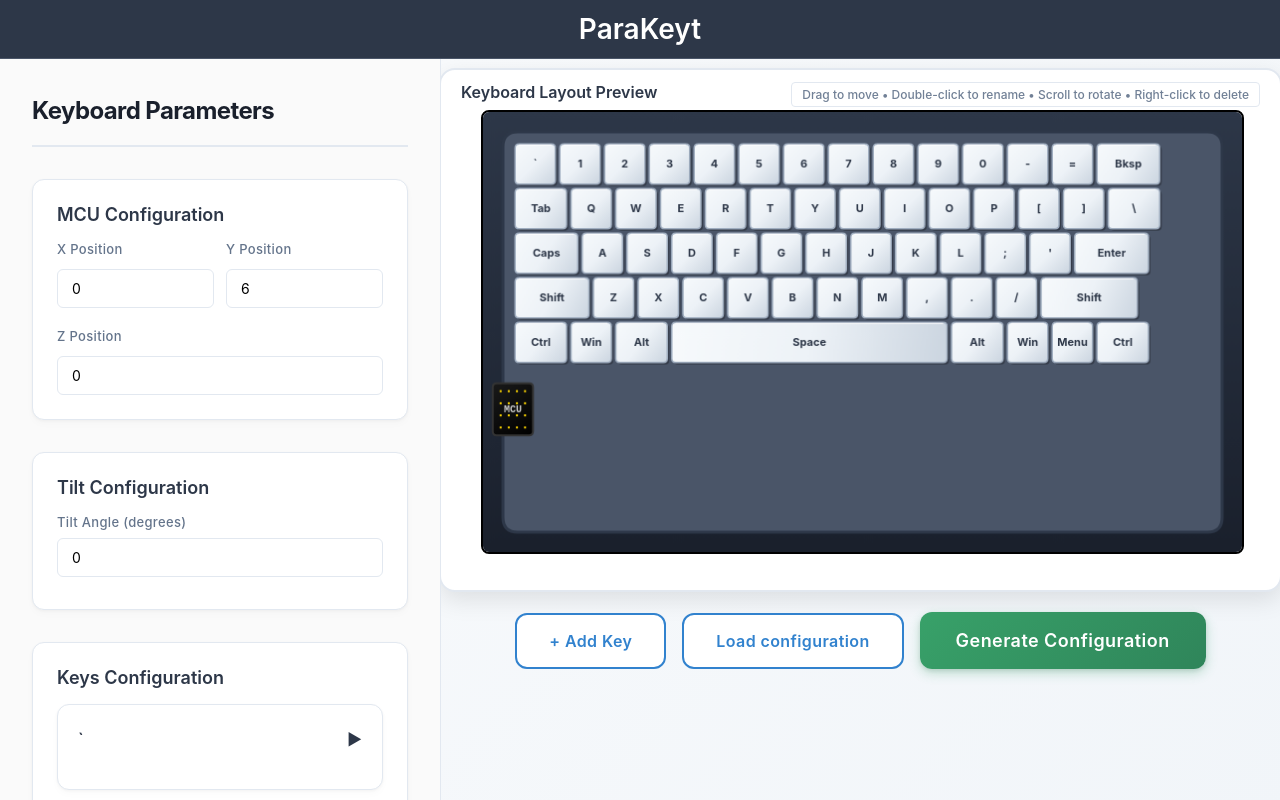
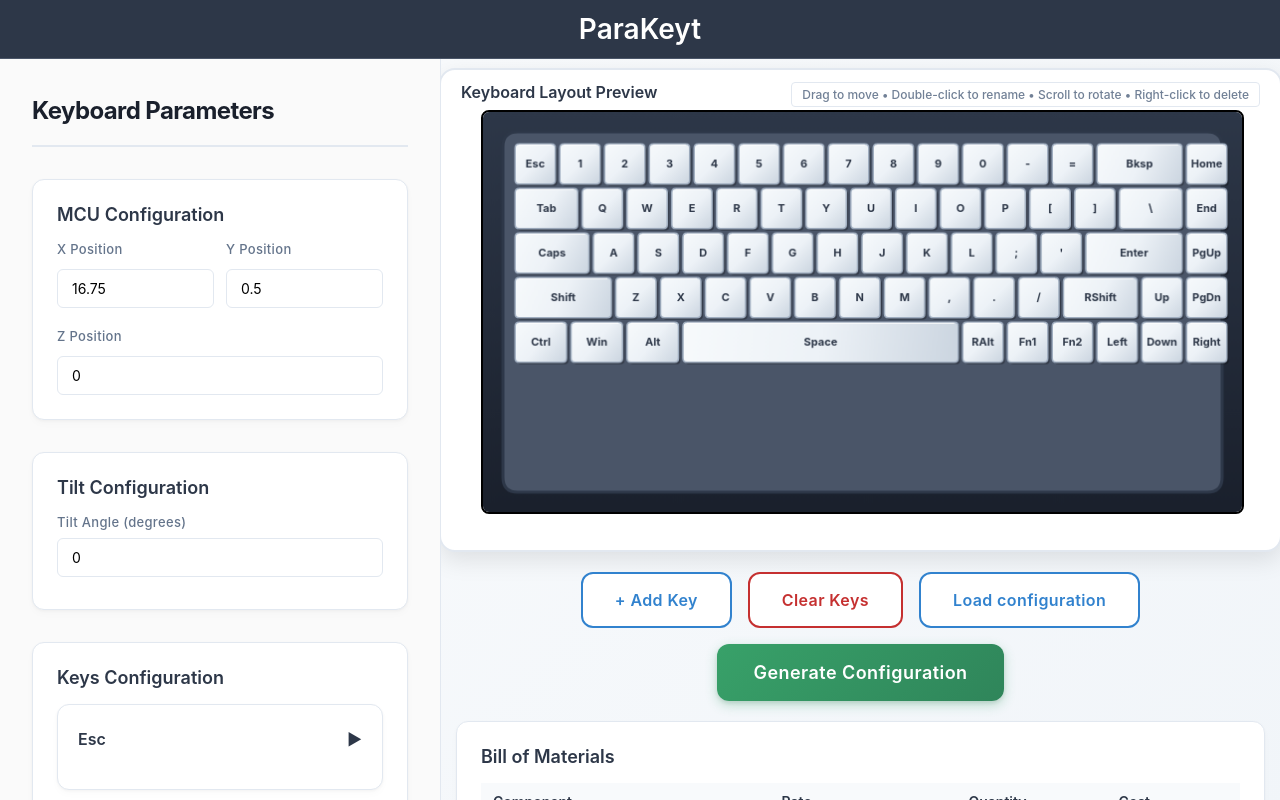
Before and after one commit to parakeyt/parakeyt-frontend, a React (Create React App) app in the folder frontend/: page / in a window 1280 px wide. Built offline with nearby package versions, Linux system fonts and the light colour scheme; no server answers.

Commit message:
BoM, clear, and new default board

```diff
--- a/frontend/src/App.js
+++ b/frontend/src/App.js
@@ -25,10 +25,37 @@ function App() {
     setTilt,
     addKey,
     removeKey,
+    clearKeys,
     updateKey,
     toggleKeyExpansion,
     loadConfiguration
   } = useKeyboardState();
+
+  const bom = (() => {
+    const layout = generateConfiguration(mcu, split, tilt, keys);
+    const keyCount = keys.length;
+    const area = layout.width * layout.height;
+
+    // Initial placeholder costs; easy to tune later.
+    const fixedKeyboardCost = 25;
+    const costPerKey = 0.45;
+    const costPerAreaUnit = 0.12;
+
+    const keysCost = keyCount * costPerKey;
+    const areaCost = area * costPerAreaUnit;
+    const totalCost = fixedKeyboardCost + keysCost + areaCost;
+
+    return {
+      keyCount,
+      area,
+      fixedKeyboardCost,
+      costPerKey,
+      costPerAreaUnit,
+      keysCost,
+      areaCost,
+      totalCost,
+    };
+  })();
 
   const handleGenerateJSON = async () => {
     const config = generateConfiguration(mcu, split, tilt, keys);
@@ -106,6 +133,9 @@ function App() {
               <button type="button" onClick={addKey} className="add-key-button-main">
                 + Add Key
               </button>
+              <button type="button" onClick={clearKeys} className="clear-keys-button">
+                Clear Keys
+              </button>
               <label className="add-key-button-main load-config-label">
                 Load configuration
                 <input
@@ -128,6 +158,46 @@ function App() {
               </p>
             )}
           </div>
+
+          <div className="bom-card section-card">
+            <h3 className="section-title">Bill of Materials</h3>
+            <table className="bom-table">
+              <thead>
+                <tr>
+                  <th>Component</th>
+                  <th>Rate</th>
+                  <th>Quantity</th>
+                  <th>Cost</th>
+                </tr>
+              </thead>
+              <tbody>
+                <tr>
+                  <td>Fixed keyboard cost</td>
+                  <td>${bom.fixedKeyboardCost.toFixed(2)}</td>
+                  <td>1</td>
+                  <td>${bom.fixedKeyboardCost.toFixed(2)}</td>
+                </tr>
+                <tr>
+                  <td>Cost per key</td>
+                  <td>${bom.costPerKey.toFixed(2)}</td>
+                  <td>{bom.keyCount}</td>
+                  <td>${bom.keysCost.toFixed(2)}</td>
+                </tr>
+                <tr>
+                  <td>Cost for area</td>
+                  <td>${bom.costPerAreaUnit.toFixed(2)} / unit²</td>
+                  <td>{bom.area.toFixed(2)}</td>
+                  <td>${bom.areaCost.toFixed(2)}</td>
+                </tr>
+              </tbody>
+              <tfoot>
+                <tr>
+                  <td colSpan="3">Total</td>
+                  <td>${bom.totalCost.toFixed(2)}</td>
+                </tr>
+              </tfoot>
+            </table>
+          </div>
         </div>
       </div>
 
--- a/frontend/src/hooks/useKeyboardState.js
+++ b/frontend/src/hooks/useKeyboardState.js
@@ -2,13 +2,13 @@ import { useState } from 'react';
 
 export const useKeyboardState = () => {
   const [mcu, setMcu] = useState({
-    pos: { x: 0, y: 6, z: 0 },
+    pos: { x: 16.75, y: 0.5, z: 0 },
   });
   const [split, setSplit] = useState(false);
   const [tilt, setTilt] = useState(0);
 
   const defaultKeys = [
-    { x: 0.5, y: 0.5, z: 0, size: 1, rotation: 0, label: "`" },
+    { x: 0.5, y: 0.5, z: 0, size: 1, rotation: 0, label: "Esc" },
     { x: 1.5, y: 0.5, z: 0, size: 1, rotation: 0, label: "1" },
     { x: 2.5, y: 0.5, z: 0, size: 1, rotation: 0, label: "2" },
     { x: 3.5, y: 0.5, z: 0, size: 1, rotation: 0, label: "3" },
@@ -21,54 +21,61 @@ export const useKeyboardState = () => {
     { x: 10.5, y: 0.5, z: 0, size: 1, rotation: 0, label: "0" },
     { x: 11.5, y: 0.5, z: 0, size: 1, rotation: 0, label: "-" },
     { x: 12.5, y: 0.5, z: 0, size: 1, rotation: 0, label: "=" },
-    { x: 13.75, y: 0.5, z: 0, size: 1.5, rotation: 0, label: "Bksp" },
-    { x: 0.625, y: 1.5, z: 0, size: 1.25, rotation: 0, label: "Tab" },
-    { x: 1.75, y: 1.5, z: 0, size: 1, rotation: 0, label: "Q" },
-    { x: 2.75, y: 1.5, z: 0, size: 1, rotation: 0, label: "W" },
-    { x: 3.75, y: 1.5, z: 0, size: 1, rotation: 0, label: "E" },
-    { x: 4.75, y: 1.5, z: 0, size: 1, rotation: 0, label: "R" },
-    { x: 5.75, y: 1.5, z: 0, size: 1, rotation: 0, label: "T" },
-    { x: 6.75, y: 1.5, z: 0, size: 1, rotation: 0, label: "Y" },
-    { x: 7.75, y: 1.5, z: 0, size: 1, rotation: 0, label: "U" },
-    { x: 8.75, y: 1.5, z: 0, size: 1, rotation: 0, label: "I" },
-    { x: 9.75, y: 1.5, z: 0, size: 1, rotation: 0, label: "O" },
-    { x: 10.75, y: 1.5, z: 0, size: 1, rotation: 0, label: "P" },
-    { x: 11.75, y: 1.5, z: 0, size: 1, rotation: 0, label: "[" },
-    { x: 12.75, y: 1.5, z: 0, size: 1, rotation: 0, label: "]" },
-    { x: 13.875, y: 1.5, z: 0, size: 1.25, rotation: 0, label: "\\" },
-    { x: 0.75, y: 2.5, z: 0, size: 1.5, rotation: 0, label: "Caps" },
-    { x: 2, y: 2.5, z: 0, size: 1, rotation: 0, label: "A" },
-    { x: 3, y: 2.5, z: 0, size: 1, rotation: 0, label: "S" },
-    { x: 4, y: 2.5, z: 0, size: 1, rotation: 0, label: "D" },
-    { x: 5, y: 2.5, z: 0, size: 1, rotation: 0, label: "F" },
-    { x: 6, y: 2.5, z: 0, size: 1, rotation: 0, label: "G" },
-    { x: 7, y: 2.5, z: 0, size: 1, rotation: 0, label: "H" },
-    { x: 8, y: 2.5, z: 0, size: 1, rotation: 0, label: "J" },
-    { x: 9, y: 2.5, z: 0, size: 1, rotation: 0, label: "K" },
-    { x: 10, y: 2.5, z: 0, size: 1, rotation: 0, label: "L" },
-    { x: 11, y: 2.5, z: 0, size: 1, rotation: 0, label: ";" },
-    { x: 12, y: 2.5, z: 0, size: 1, rotation: 0, label: "'" },
-    { x: 13.375, y: 2.5, z: 0, size: 1.75, rotation: 0, label: "Enter" },
-    { x: 0.875, y: 3.5, z: 0, size: 1.75, rotation: 0, label: "Shift" },
-    { x: 2.25, y: 3.5, z: 0, size: 1, rotation: 0, label: "Z" },
-    { x: 3.25, y: 3.5, z: 0, size: 1, rotation: 0, label: "X" },
-    { x: 4.25, y: 3.5, z: 0, size: 1, rotation: 0, label: "C" },
-    { x: 5.25, y: 3.5, z: 0, size: 1, rotation: 0, label: "V" },
-    { x: 6.25, y: 3.5, z: 0, size: 1, rotation: 0, label: "B" },
-    { x: 7.25, y: 3.5, z: 0, size: 1, rotation: 0, label: "N" },
-    { x: 8.25, y: 3.5, z: 0, size: 1, rotation: 0, label: "M" },
-    { x: 9.25, y: 3.5, z: 0, size: 1, rotation: 0, label: "," },
-    { x: 10.25, y: 3.5, z: 0, size: 1, rotation: 0, label: "." },
-    { x: 11.25, y: 3.5, z: 0, size: 1, rotation: 0, label: "/" },
-    { x: 12.875, y: 3.5, z: 0, size: 2.25, rotation: 0, label: "Shift" },
+    { x: 14, y: 0.5, z: 0, size: 2, rotation: 0, label: "Bksp" },
+    { x: 0.75, y: 1.5, z: 0, size: 1.5, rotation: 0, label: "Tab" },
+    { x: 2, y: 1.5, z: 0, size: 1, rotation: 0, label: "Q" },
+    { x: 3, y: 1.5, z: 0, size: 1, rotation: 0, label: "W" },
+    { x: 4, y: 1.5, z: 0, size: 1, rotation: 0, label: "E" },
+    { x: 5, y: 1.5, z: 0, size: 1, rotation: 0, label: "R" },
+    { x: 6, y: 1.5, z: 0, size: 1, rotation: 0, label: "T" },
+    { x: 7, y: 1.5, z: 0, size: 1, rotation: 0, label: "Y" },
+    { x: 8, y: 1.5, z: 0, size: 1, rotation: 0, label: "U" },
+    { x: 9, y: 1.5, z: 0, size: 1, rotation: 0, label: "I" },
+    { x: 10, y: 1.5, z: 0, size: 1, rotation: 0, label: "O" },
+    { x: 11, y: 1.5, z: 0, size: 1, rotation: 0, label: "P" },
+    { x: 12, y: 1.5, z: 0, size: 1, rotation: 0, label: "[" },
+    { x: 13, y: 1.5, z: 0, size: 1, rotation: 0, label: "]" },
+    { x: 14.25, y: 1.5, z: 0, size: 1.5, rotation: 0, label: "\\" },
+    { x: 0.875, y: 2.5, z: 0, size: 1.75, rotation: 0, label: "Caps" },
+    { x: 2.25, y: 2.5, z: 0, size: 1, rotation: 0, label: "A" },
+    { x: 3.25, y: 2.5, z: 0, size: 1, rotation: 0, label: "S" },
+    { x: 4.25, y: 2.5, z: 0, size: 1, rotation: 0, label: "D" },
+    { x: 5.25, y: 2.5, z: 0, size: 1, rotation: 0, label: "F" },
+    { x: 6.25, y: 2.5, z: 0, size: 1, rotation: 0, label: "G" },
+    { x: 7.25, y: 2.5, z: 0, size: 1, rotation: 0, label: "H" },
+    { x: 8.25, y: 2.5, z: 0, size: 1, rotation: 0, label: "J" },
+    { x: 9.25, y: 2.5, z: 0, size: 1, rotation: 0, label: "K" },
+    { x: 10.25, y: 2.5, z: 0, size: 1, rotation: 0, label: "L" },
+    { x: 11.25, y: 2.5, z: 0, size: 1, rotation: 0, label: ";" },
+    { x: 12.25, y: 2.5, z: 0, size: 1, rotation: 0, label: "'" },
+    { x: 13.875, y: 2.5, z: 0, size: 2.25, rotation: 0, label: "Enter" },
+    { x: 1.125, y: 3.5, z: 0, size: 2.25, rotation: 0, label: "Shift" },
+    { x: 2.75, y: 3.5, z: 0, size: 1, rotation: 0, label: "Z" },
+    { x: 3.75, y: 3.5, z: 0, size: 1, rotation: 0, label: "X" },
+    { x: 4.75, y: 3.5, z: 0, size: 1, rotation: 0, label: "C" },
+    { x: 5.75, y: 3.5, z: 0, size: 1, rotation: 0, label: "V" },
+    { x: 6.75, y: 3.5, z: 0, size: 1, rotation: 0, label: "B" },
+    { x: 7.75, y: 3.5, z: 0, size: 1, rotation: 0, label: "N" },
+    { x: 8.75, y: 3.5, z: 0, size: 1, rotation: 0, label: "M" },
+    { x: 9.75, y: 3.5, z: 0, size: 1, rotation: 0, label: "," },
+    { x: 10.75, y: 3.5, z: 0, size: 1, rotation: 0, label: "." },
+    { x: 11.75, y: 3.5, z: 0, size: 1, rotation: 0, label: "/" },
+    { x: 13.125, y: 3.5, z: 0, size: 1.75, rotation: 0, label: "RShift" },
     { x: 0.625, y: 4.5, z: 0, size: 1.25, rotation: 0, label: "Ctrl" },
-    { x: 1.75, y: 4.5, z: 0, size: 1, rotation: 0, label: "Win" },
-    { x: 2.875, y: 4.5, z: 0, size: 1.25, rotation: 0, label: "Alt" },
-    { x: 6.625, y: 4.5, z: 0, size: 6.25, rotation: 0, label: "Space" },
-    { x: 10.375, y: 4.5, z: 0, size: 1.25, rotation: 0, label: "Alt" },
-    { x: 11.5, y: 4.5, z: 0, size: 1, rotation: 0, label: "Win" },
-    { x: 12.5, y: 4.5, z: 0, size: 1, rotation: 0, label: "Menu" },
-    { x: 13.625, y: 4.5, z: 0, size: 1.25, rotation: 0, label: "Ctrl" },
+    { x: 1.875, y: 4.5, z: 0, size: 1.25, rotation: 0, label: "Win" },
+    { x: 3.125, y: 4.5, z: 0, size: 1.25, rotation: 0, label: "Alt" },
+    { x: 6.875, y: 4.5, z: 0, size: 6.25, rotation: 0, label: "Space" },
+    { x: 10.5, y: 4.5, z: 0, size: 1, rotation: 0, label: "RAlt" },
+    { x: 11.5, y: 4.5, z: 0, size: 1, rotation: 0, label: "Fn1" },
+    { x: 12.5, y: 4.5, z: 0, size: 1, rotation: 0, label: "Fn2" },
+    { x: 14.5, y: 3.5, z: 0, size: 1, rotation: 0, label: "Up" },
+    { x: 13.5, y: 4.5, z: 0, size: 1, rotation: 0, label: "Left" },
+    { x: 14.5, y: 4.5, z: 0, size: 1, rotation: 0, label: "Down" },
+    { x: 15.5, y: 4.5, z: 0, size: 1, rotation: 0, label: "Right" },
+    { x: 15.5, y: 2.5, z: 0, size: 1, rotation: 0, label: "PgUp" },
+    { x: 15.5, y: 3.5, z: 0, size: 1, rotation: 0, label: "PgDn" },
+    { x: 15.5, y: 0.5, z: 0, size: 1, rotation: 0, label: "Home" },
+    { x: 15.5, y: 1.5, z: 0, size: 1, rotation: 0, label: "End" },
   ];
 
   const [keys, setKeys] = useState(defaultKeys);
@@ -121,6 +128,11 @@ export const useKeyboardState = () => {
     });
   };
 
+  const clearKeys = () => {
+    setKeys([]);
+    setExpandedKeys(new Set());
+  };
+
   const updateKey = (index, field, value) => {
     setKeys(prev => prev.map((key, i) =>
       i === index ? { ...key, [field]: value } : key
@@ -159,6 +171,7 @@ export const useKeyboardState = () => {
     setTilt,
     addKey,
     removeKey,
+    clearKeys,
     updateKey,
     toggleKeyExpansion,
     loadConfiguration
--- a/frontend/src/styles/App.css
+++ b/frontend/src/styles/App.css
@@ -440,6 +440,36 @@
   flex-wrap: wrap;
 }
 
+.bom-card {
+  width: 95%;
+  margin-bottom: 0;
+}
+
+.bom-table {
+  width: 100%;
+  border-collapse: collapse;
+  font-size: 14px;
+}
+
+.bom-table th,
+.bom-table td {
+  text-align: left;
+  padding: 10px 12px;
+  border-bottom: 1px solid #E2E8F0;
+}
+
+.bom-table th {
+  font-weight: 600;
+  color: #2D3748;
+  background-color: #F8FAFC;
+}
+
+.bom-table tfoot td {
+  font-weight: 700;
+  border-top: 2px solid #CBD5E0;
+  border-bottom: none;
+}
+
 .generate-button {
   background: linear-gradient(135deg, #38A169 0%, #2F855A 100%);
   color: #FFFFFF;
@@ -478,6 +508,26 @@
   color: #FFFFFF;
   transform: translateY(-2px);
   box-shadow: 0 4px 12px rgba(49, 130, 206, 0.3);
+}
+
+.clear-keys-button {
+  background-color: #FFFFFF;
+  color: #C53030;
+  border: 2px solid #C53030;
+  padding: 16px 32px;
+  font-size: 16px;
+  font-weight: 600;
+  border-radius: 12px;
+  cursor: pointer;
+  transition: all 0.3s ease;
+  letter-spacing: 0.025em;
+}
+
+.clear-keys-button:hover {
+  background: linear-gradient(135deg, #C53030 0%, #9B2C2C 100%);
+  color: #FFFFFF;
+  transform: translateY(-2px);
+  box-shadow: 0 4px 12px rgba(197, 48, 48, 0.3);
 }
 
 .add-key-button {
```
